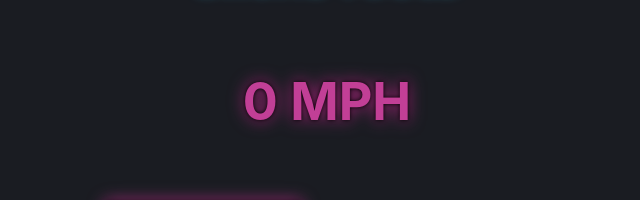
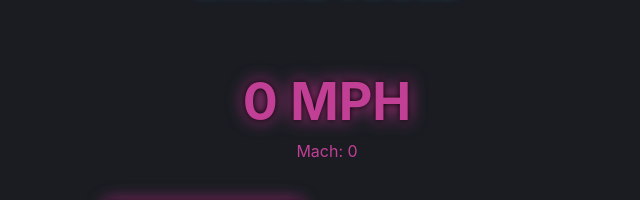
Before and after one commit to rboyle-software/drone-tools, a React (Create React App) app: page / in a window 1280 px wide. Shown: the part 212-412 px from the top of the page, without its empty margins (313-953 px from the left). Built offline with nearby package versions, Linux system fonts and the light colour scheme; a web font is replaced by a local one.

Commit message:
Working out Mach Number and layout

```diff
--- a/src/components/App.tsx
+++ b/src/components/App.tsx
@@ -12,6 +12,7 @@ export default function App() {
     airspeed: 0,
     altitude: 0,
     battV: 0,
+    machNumber: 0,
     motorKv: 0,
     propDiaIn: 0,
     propDiaMm: 0,
@@ -157,14 +158,16 @@ export default function App() {
     // initialize variables to calculated prop tip speeds
     const MPH: number = parseFloat(((inches * Math.PI) * (volts * kilovolts) / inPerMile * minPerHour).toFixed(1)) + inputs.airspeed;
     const KPH: number = parseFloat(((millimeters * Math.PI) * (volts * kilovolts) / mmPerKm * minPerHour).toFixed(1)) + inputs.airspeed;
+    const machNumber: number = (conditions.localMach1Km) ? parseFloat((KPH / conditions.localMach1Km).toFixed(2)) : 0;
 
     setInputs({
       ...inputs,
+      machNumber: machNumber,
       valueImperial: MPH,
       valueMetric: KPH
     });
 
-  }, [inputs, modalState]);
+  }, [inputs, modalState, conditions.localMach1Km]);
 
 
   const getConditions = useCallback((e: React.FormEvent<HTMLFormElement>) => {
@@ -183,7 +186,8 @@ export default function App() {
     }
 
     // 'fetch-weather' serverless function to mask API key
-    const wxQueryString: string = `https://dronetools.dev/.netlify/functions/fetch-weather?zip=${conditions.zip}`;
+    // const wxQueryString: string = `https://dronetools.dev/.netlify/functions/fetch-weather?zip=${conditions.zip}`;
+    const wxQueryString: string = `http://localhost:8888/.netlify/functions/fetch-weather?zip=${conditions.zip}`;
 
     conditions.zip && fetch(wxQueryString, {
       method: 'GET',
@@ -237,6 +241,7 @@ export default function App() {
         units={inputs.units}
         valueImperial={inputs.valueImperial}
         valueMetric={inputs.valueMetric}
+        machNumber={inputs.machNumber}
         wxConditions={conditions.condition}
         wxHumidity={conditions.humidity}
         location={conditions.location}
--- a/src/components/DisplayResult.tsx
+++ b/src/components/DisplayResult.tsx
@@ -18,8 +18,7 @@ export default function DisplayResult(props: any) {
       { /* display current local weather info if data has been fetched from the weather API */ }
       <div className='weather'>
         {(props.location) &&
-          <p>City: {props.location} | Current: {props.wxConditions} | Temp: {temperature} | Humidity: {props.wxHumidity}% | Pressure: {pressure}</p>
-        }
+          <p>City: {props.location} | Current: {props.wxConditions} | Temp: {temperature} | Humidity: {props.wxHumidity}% | Pressure: {pressure}</p>}
       </div>
 
       { /* display imperial or metric calculated value based on current state of 'units' */ }
@@ -27,16 +26,17 @@ export default function DisplayResult(props: any) {
         {props.units === 'imperial'
           ? <p>{props.valueImperial} MPH</p>
           : <p>{props.valueMetric} KPH</p>}
+          {/* <p>Mach {props.machNumber}</p> */}
       </div>
 
       { /* if local mach 1 has been calculated and weather info has been fetched, display local mach 1 */ }
       <div className='local-mach-1'>
+        <p>Mach: {props.machNumber}</p>
         {(props.mach1Km !== 0 && props.location) &&
           <p>{props.units === 'imperial'
             ? `Local Mach 1: ${props.mach1Mi}MPH`
             : `Local Mach 1: ${props.mach1Km}KPH`}
-          </p>
-        }
+          </p>}
       </div>
 
     </div>
--- a/src/styles/DisplayResults.scss
+++ b/src/styles/DisplayResults.scss
@@ -1,6 +1,7 @@
 $main-gray: rgb(26, 28, 34);
 $main-blue: rgb(97, 219, 250);
 $main-magenta: rgb(194, 63, 150);
+$magenta-shadow: drop-shadow(0px 0px 3px rgb(0, 0, 0)) drop-shadow(0px 0px 8px rgb(163, 49, 125));
 
 .outputs {
   display: flex;
@@ -37,7 +38,7 @@ $main-magenta: rgb(194, 63, 150);
   font-size: 2em;
   font-weight: bold;
   margin-bottom: 8px;
-  filter: drop-shadow(0px 0px 2px rgb(0, 0, 0)) drop-shadow(0px 0px 8px #8b2168);
+  filter: $magenta-shadow;
 }
 
 .outputs > * > p {
```
